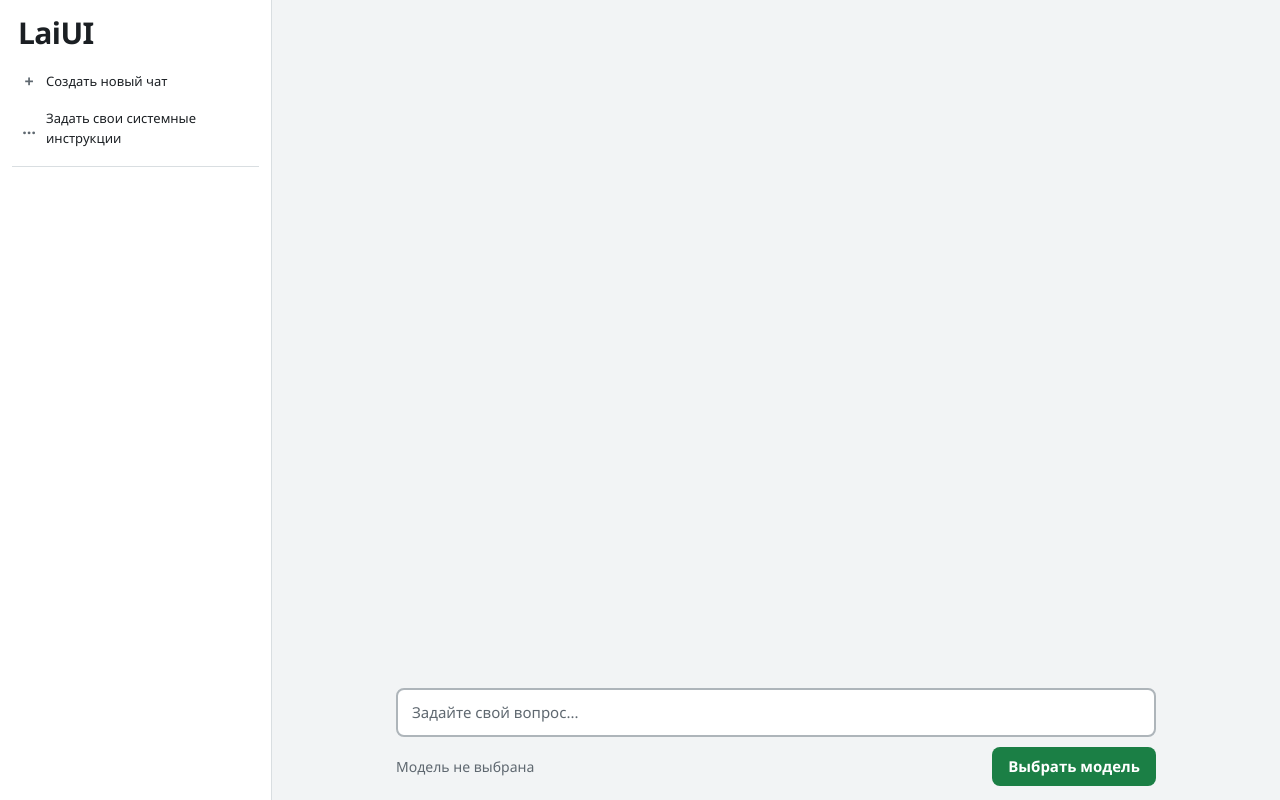
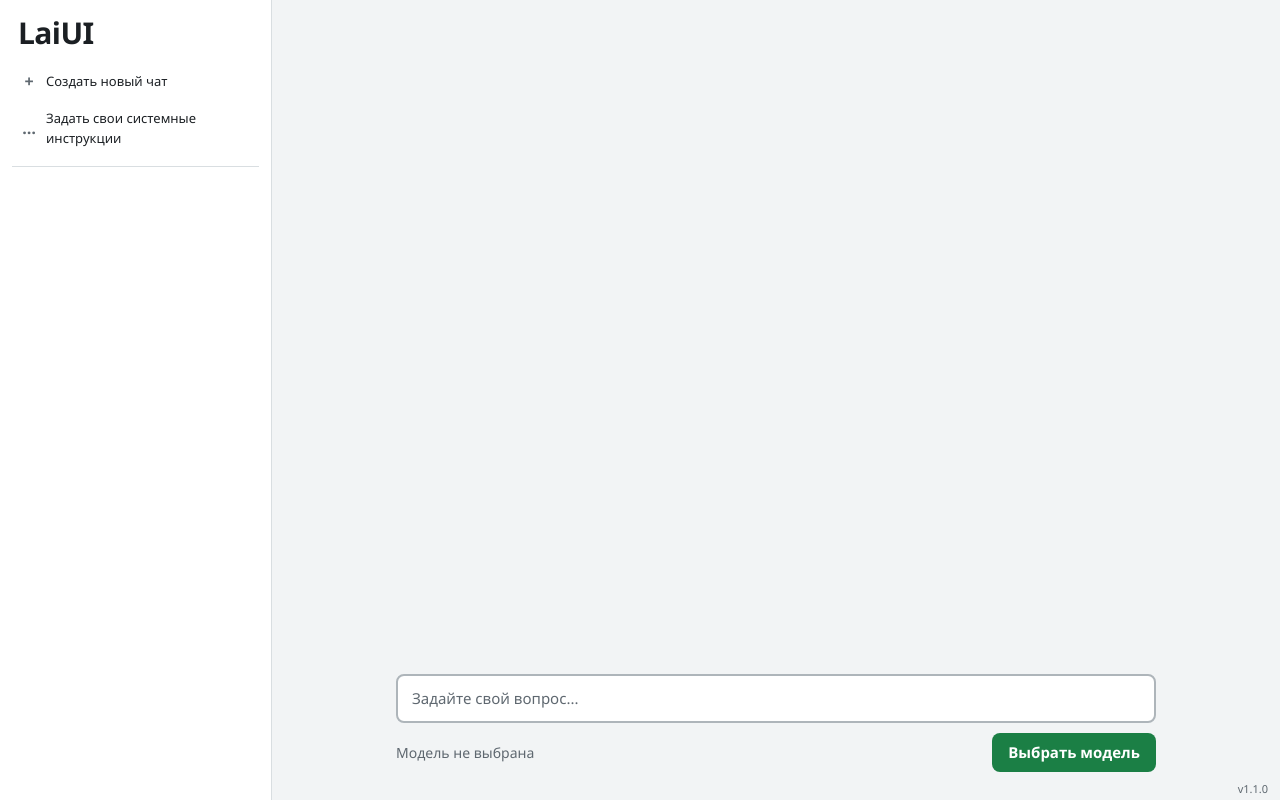
Before and after one commit to dimondim0nych/laiui, a Flask app: page / in a window 1280 px wide. Run offline with Flask 3, Linux system fonts and the light colour scheme; data that the repository does not hold is empty.

Commit message:
the LaiUI version is now displayed in the lower-right corner of the screen

```diff
--- a/app.py
+++ b/app.py
@@ -18,6 +18,8 @@ MODELS_DIR = BASE_DIR / "models"
 CHATS_DIR = BASE_DIR / "chats"
 SETTINGS_FILE = BASE_DIR / "settings.json"
 LOG_FILE = BASE_DIR / "llama-server.log"
+
+APP_VERSION = "1.1.0"
 
 LLAMA_HOST = "127.0.0.1"
 LLAMA_PORT = 8081
@@ -366,7 +368,7 @@ def json_body():
 
 @app.get("/")
 def index():
-    return render_template("index.html")
+    return render_template("index.html", version=APP_VERSION)
 
 
 @app.get("/api/models")
--- a/static/style.css
+++ b/static/style.css
@@ -527,3 +527,17 @@ dialog::backdrop { background: rgba(0, 0, 0, 0.45); }
   color: var(--muted);
   font-size: 13px;
 }
+
+/* Version tag */
+.version-tag {
+  position: fixed;
+  right: 12px;
+  bottom: 6px;
+  z-index: 1;
+  color: var(--muted);
+  font-size: 11px;
+  line-height: 1;
+  pointer-events: none;
+}
+
+.composer { padding-bottom: 28px; }
--- a/templates/index.html
+++ b/templates/index.html
@@ -76,6 +76,8 @@
     </form>
   </dialog>
 
+  <div class="version-tag">v{{ version }}</div>
+
   <script src="/static/app.js"></script>
 </body>
 </html>
```
